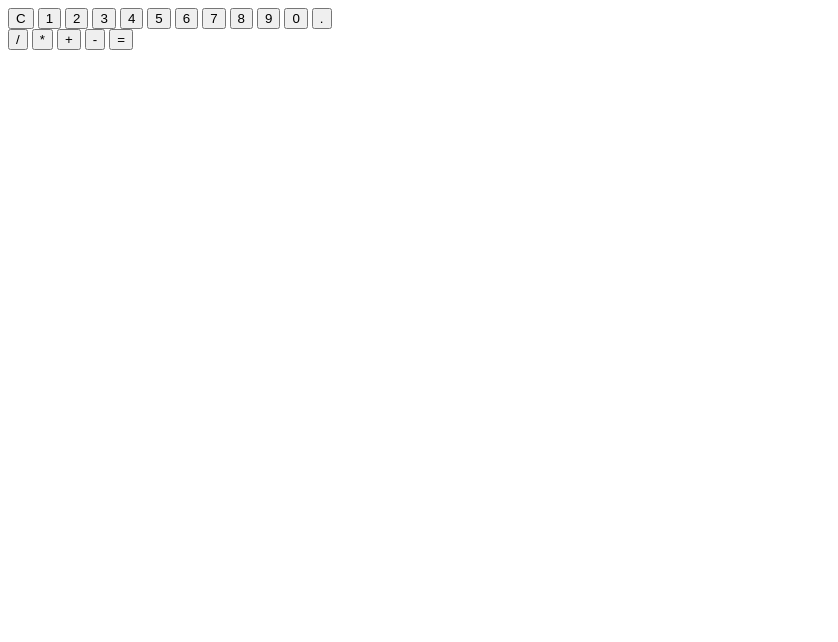
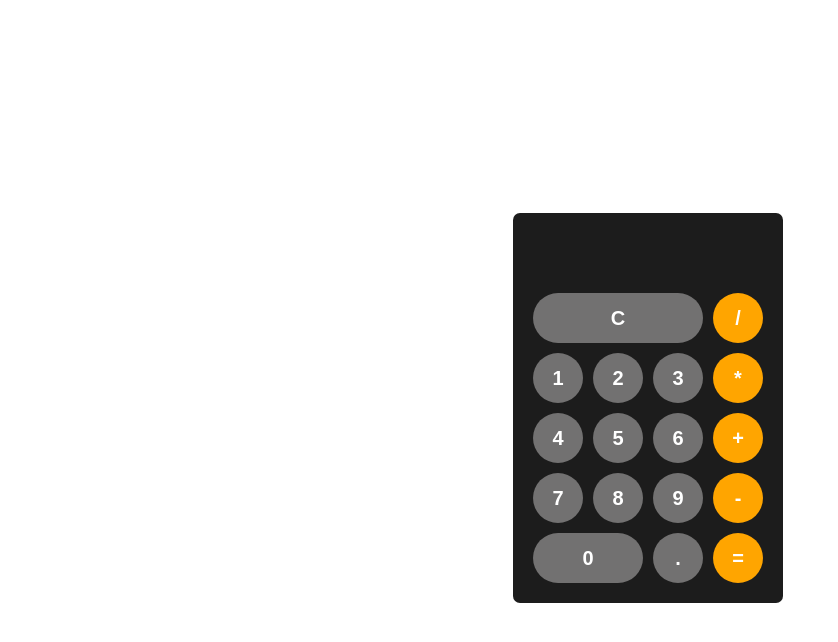
Before and after one commit to mmazzet/calculator-svelte, a SvelteKit app: page / in a window 1280 px wide. Shown: the top 642 px of the page, without its empty margins (0-838 px from the left). Built offline with nearby package versions, Linux system fonts and the light colour scheme.

Commit message:
calc html complete

```diff
--- a/src/routes/+page.svelte
+++ b/src/routes/+page.svelte
@@ -1,29 +1,89 @@
 <main>
   <div class="calculator">
     <div class="results">
-      <div class="digits">
-        <div class="numbers">
-          <button> C </button>
-          <button> 1 </button>
-          <button> 2 </button>
-          <button> 3 </button>
-          <button> 4 </button>
-          <button> 5 </button>
-          <button> 6 </button>
-          <button> 7 </button>
-          <button> 8 </button>
-          <button> 9 </button>
-          <button> 0 </button>
-          <button> . </button>
-        </div>
-        <div class="operations">
-          <button> / </button>
-          <button> * </button>
-          <button> + </button>
-          <button> - </button>
-          <button> = </button>
-        </div>
+    </div>
+    <div class="digits">
+      <div class="numbers">
+        <button class="btn btn-xlg"> C </button>
+        <button class="btn"> 1 </button>
+        <button class="btn"> 2 </button>
+        <button class="btn"> 3 </button>
+        <button class="btn"> 4 </button>
+        <button class="btn"> 5 </button>
+        <button class="btn"> 6 </button>
+        <button class="btn"> 7 </button>
+        <button class="btn"> 8 </button>
+        <button class="btn"> 9 </button>
+        <button class="btn btn-lg"> 0 </button>
+        <button class="btn"> . </button>
+      </div>
+      <div class="operations">
+        <button class="btn btn-orange"> / </button>
+        <button class="btn btn-orange"> * </button>
+        <button class="btn btn-orange"> + </button>
+        <button class="btn btn-orange"> - </button>
+        <button class="btn btn-orange"> = </button>
       </div>
     </div>
   </div>
 </main>
+
+<style>
+
+main {
+    width: 100vw;
+    height: 100vh;
+    display: flex;
+    align-items: center;
+    justify-content: center;
+  }
+  .calculator {
+    background-color: rgb(28, 28, 28);
+    width: 240px;
+    padding: 15px;
+    border-radius: 7px;
+  }
+  .digits {
+    display: flex;
+  }
+  .operations {
+    display: flex;
+    flex-direction: column;
+  }
+  .numbers {
+    display: flex;
+    flex-wrap: wrap;
+    width: 200px;
+  }
+  .btn {
+    width: 50px;
+    height: 50px;
+    border-radius: 100px;
+    background-color: rgb(114, 113, 113);
+    font-size: 20px;
+    font-weight: bold;
+    color: white;
+    margin: 5px;
+    border: none;
+  }
+  .btn-lg {
+    width: 110px;
+  }
+  .btn-orange {
+    background-color: orange;
+  }
+  .btn-silver {
+    background-color: silver;
+  }
+  .btn-xlg {
+    width: 170px;
+  }
+  .results {
+    height: 60px;
+    color: white;
+    font-size: 50px;
+    display: flex;
+    flex-direction: row-reverse;
+    margin-right: 10px;
+  }
+</style>
```
